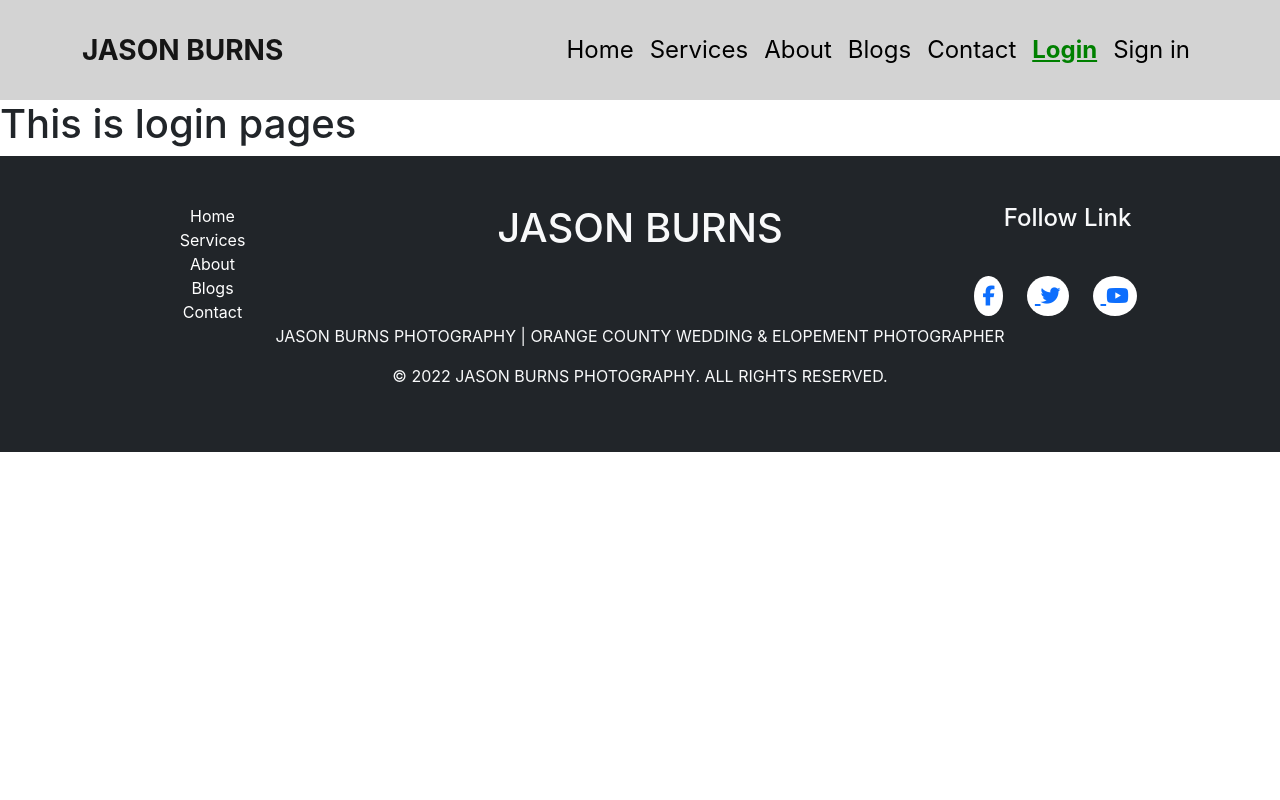
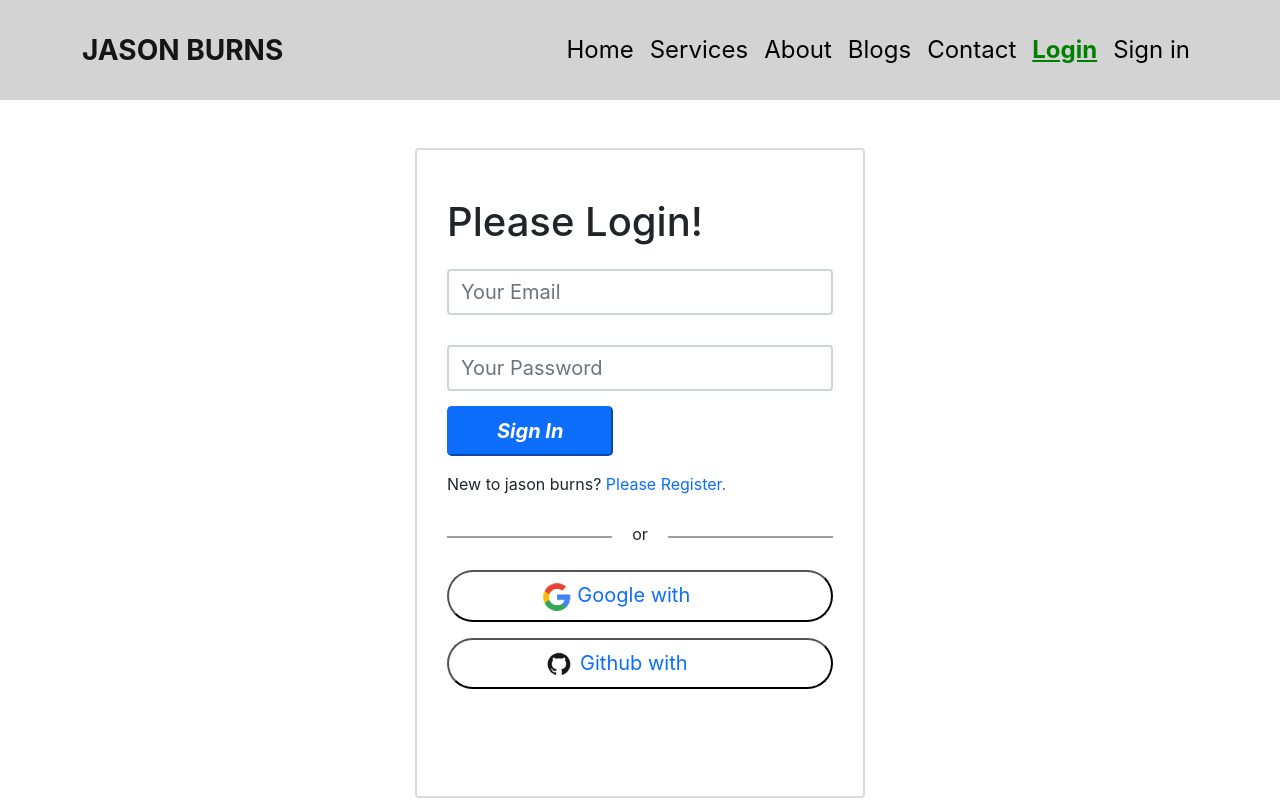
Before and after one commit to fabrazzak/Genius-photography-service, a React (Create React App) app: page /login in a window 1280 px wide. Shown: the top 800 px of the page. Built offline with nearby package versions, Linux system fonts and the light colour scheme.

Commit message:
Login page and signin pages complete

```diff
--- a/src/Pages/Contact/ContactForm.js
+++ b/src/Pages/Contact/ContactForm.js
@@ -17,40 +17,38 @@ const ContactForm = () => {
                 <div className="col-md-8">
                     <form className="row g-3 needs-validation" novalidate>
                         <div className="col-md-4">
-                            <label for="validationCustom01" className="form-label">First name</label>
                             <input type="text" className="form-control" id="validationCustom01" placeholder='First name' required />
                             <div className="valid-feedback">
                                 Looks good!
                             </div>
                         </div>
-                        <div className="col-md-4">
-                            <label for="validationCustom02" className="form-label">Last name</label>
-                            <input type="text" className="form-control" id="validationCustom02" placeholder='Last Name' required />
-                            <div className="valid-feedback">
-                                Looks good!
+                        <div className="col-md-6">
+                            <input type="text" className="form-control" id="validationCustom03" placeholder='Your location' required />
+                            <div className="invalid-feedback">
+                                Please provide a valid city.
                             </div>
                         </div>
+
                         <div className="col-md-4">
-                            <label for="validationCustomUsername" className="form-label">Phone Number</label>
                             <div className="input-group has-validation">
                                 <input type="text" className="form-control" id="validationCustomUsername" placeholder='Number' aria-describedby="inputGroupPrepend" required />
                             </div>
                         </div>
                         <div className="col-md-6">
-                            <label for="validationCustom03" className="form-label">Your Email</label>
                             <input type="email" className="form-control" id="validationCustom03" required placeholder='Your Email' />
                             <div className="invalid-feedback">
                                 Please provide a valid city.
                             </div>
                         </div>
+                        <div className="col-md-10">
+                          <div class="mb-3 w-100">
+                              <label for="" class="form-label">Your message</label>
+                              <textarea class="form-control " name="" id="" rows="4" placeholder='Please details write here'></textarea>
+                            </div>
 
-                        <div className="col-md-6">
-                            <label for="validationCustom03" className="form-label">City</label>
-                            <input type="text" className="form-control" id="validationCustom03" required />
-                            <div className="invalid-feedback">
-                                Please provide a valid city.
-                            </div>
                         </div>
+
+
 
 
                         <div className="col-12">
--- a/src/Pages/LogIn/Login/Login.js
+++ b/src/Pages/LogIn/Login/Login.js
@@ -1,9 +1,25 @@
 import React from 'react';
+import SocialShare from '../SocialShare/SocialShare';
 
 const Login = () => {
     return (
-        <div>
-            <h1>This is login pages</h1>
+        <div className="container my-5  ">
+            <div className='form mx-auto rounded py-5'>
+                <h1>Please Login!</h1>
+                <form >
+                    <div className="input-groupe">
+                        <input type="email" className='form-control fs-5 border-2' name="email" id="" required placeholder='Your Email' />
+                    </div>
+                    <div className="input-groupe">
+                        <input type="password" className='form-control fs-5 border-2' name="password" id="" required placeholder='Your Password' />
+                    </div>
+                    <button type="submit" className='btn-lg btn-primary mb-3 px-5 fw-bold fst-italic'> Sign In</button>
+
+                </form>
+                <p >New to jason burns? <span className='text-primary'>Please Register.</span></p>
+                <SocialShare></SocialShare>
+
+            </div>
         </div>
     );
 };
--- a/src/Pages/LogIn/Signin/Signin.css
+++ b/src/Pages/LogIn/Signin/Signin.css
@@ -1,6 +1,6 @@
 .form{
 
-    height: 600px;
+    height: 650px;
     width: 450px;
     border: 2px solid rgba(190, 190, 190, 0.583);
     padding: 30px;
@@ -8,3 +8,14 @@
 .input-groupe{
     padding: 15px 0px;
 }
+
+@media only screen and (max-width:700px){
+    .form{
+
+    height: 100%;
+    width: 100%;
+    border: 2px solid rgba(190, 190, 190, 0.583);
+    padding: 30px;
+}
+
+}
--- a/src/Pages/LogIn/Signin/Signin.js
+++ b/src/Pages/LogIn/Signin/Signin.js
@@ -18,8 +18,8 @@ const Signin = () => {
 
 
     return (
-        <div className="container ">
-            <div className='form mx-auto py-5'>
+        <div className="container my-5  ">
+            <div className='form mx-auto rounded py-5'>
                 <h1>Please Register!</h1>
                 <form >
                     <div className="input-groupe">
--- /dev/null
+++ b/src/Pages/LogIn/SocialShare/SocialShare.css
@@ -0,0 +1,13 @@
+.content {
+    content: '';
+    border-bottom: 2px solid rgb(157, 157, 157);
+    width: 200px;
+}
+.content-container{
+    justify-content: center;
+    align-items: center;
+}
+.content-p{
+
+    margin:10px 20px 0px 20px;
+}
--- a/src/Pages/LogIn/SocialShare/SocialShare.js
+++ b/src/Pages/LogIn/SocialShare/SocialShare.js
@@ -1,9 +1,26 @@
 import React from 'react';
+import './SocialShare.css'
+import google from "../../../images/Socila/google.png"
+import github from "../../../images/Socila/github.png"
 
 const SocialShare = () => {
     return (
         <div>
-            <h1>This is social shate</h1>
+            <div className='d-flex content-container '>
+                <div className='content '></div>
+                <div className=' content-p '><p>or</p></div>
+                <div className='content '></div>
+            </div>
+            <div className='d-flex justify-content-center flex-column socila'>
+                <button className='btn-lg socile-btn btn-link bg-white me-3 my-2 text-decoration-none   w-100 rounded-pill '>
+                    <img src={google} alt="" />
+                    <span className=' me-5'> Google with</span></button>
+
+                <button className='btn-lg socile-btn btn-link bg-white me-3  my-2 text-decoration-none w-100 rounded-pill '>
+                    <img src={github} alt="" />
+                    <span className=' me-5'> Github with</span> </button>
+            </div>
+
         </div>
     );
 };
--- a/src/Pages/Share/Footer/Footer.js
+++ b/src/Pages/Share/Footer/Footer.js
@@ -21,13 +21,13 @@ const Footer = () => {
 
                         </div>
                     </div>
-                    <div className='col-lg-6 col-sm-12 text-align-center d-flex align-iteams-center justify-content-center'>
+                    <div className='col-lg-6 col-sm-12 text-align-center  mt-3 d-flex align-iteams-center justify-content-center'>
                         <h1>JASON BURNS </h1>
                     </div>
                     <div className='col-lg-3 col-sm-12'>
 
-                        <div>
-                            <h4 className='mb-5'>Follow Link </h4>
+                        <div className='mb-5'>
+                            <h4 className='my-5'>Follow Link </h4>
 
                             <a href="#" className='me-4 bg-white p-2  rounded rounded-circle fs-5' > <i className='fa fa-facebook'></i></a>
                             <a href="#" className='me-4 bg-white p-2  rounded rounded-circle fs-5' > <i className='fa fa-twitter'></i></a>
```
Also changed, not shown: src/images/Socila/github.png (added), src/images/Socila/google.png (added).
